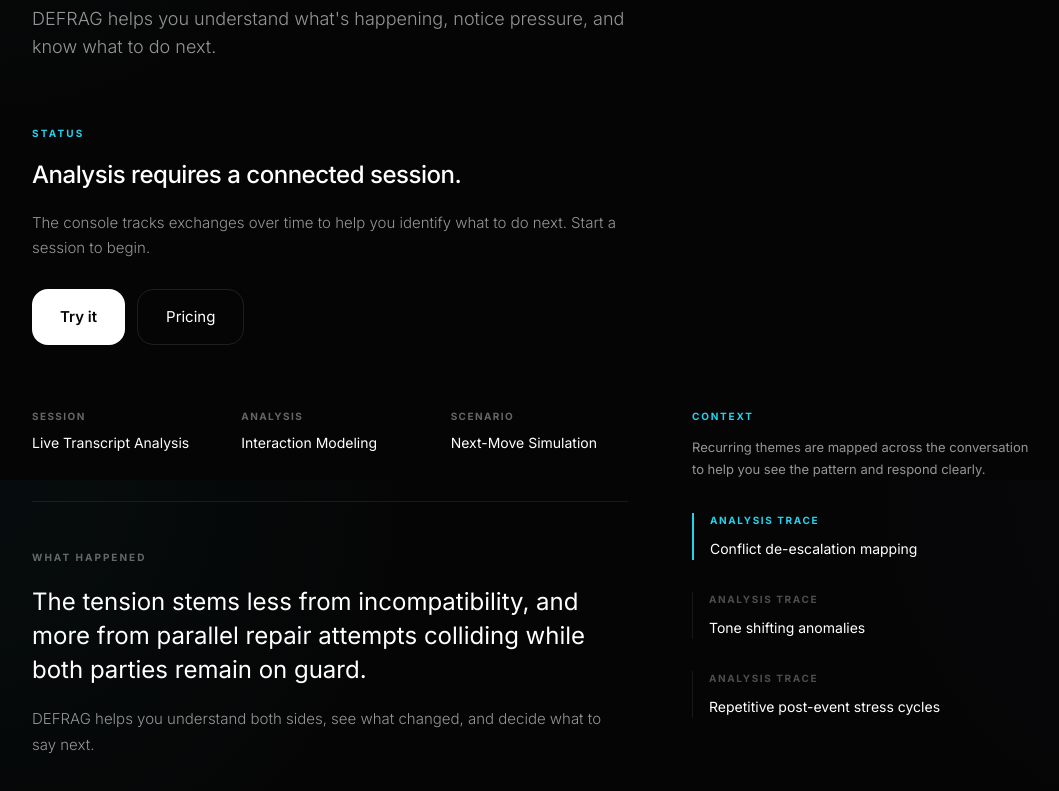
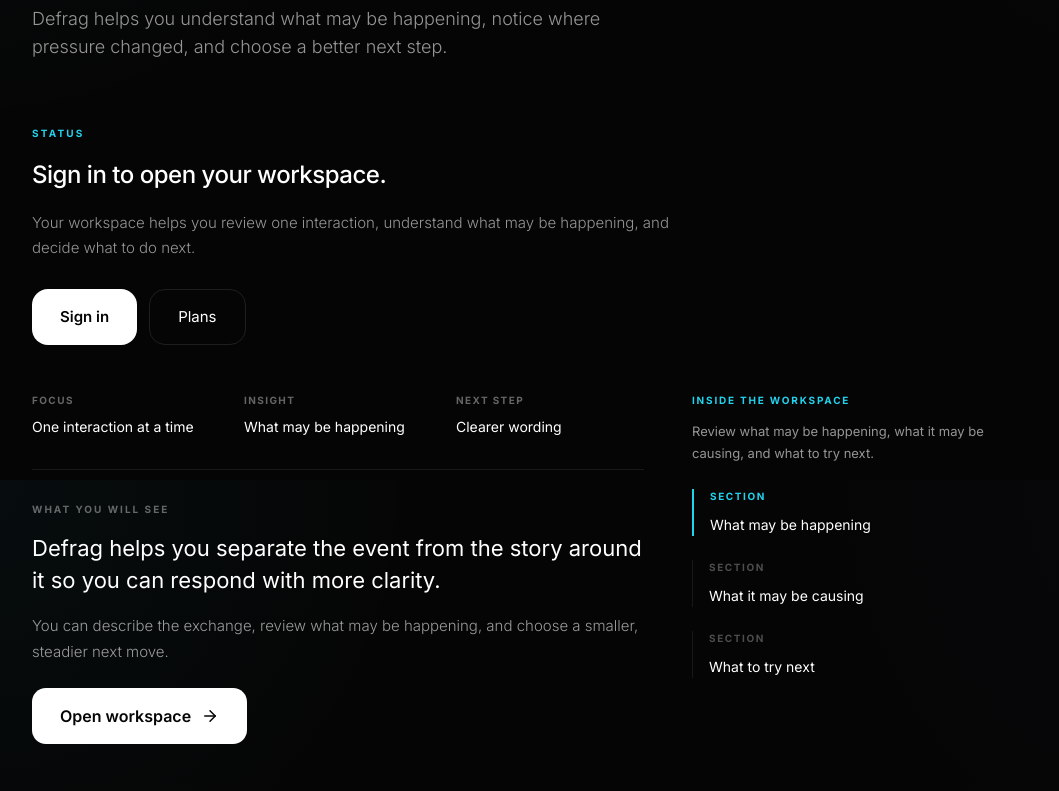
Before and after one commit to chadjameso93-netizen/defragsrelationalswap, a Next.js app in the folder apps/web/: page /dynamics in a window 1280 px wide. Shown: the part 320-1111 px from the top of the page, without its empty margins (32-1091 px from the left). Built offline with nearby package versions, Linux system fonts and the light colour scheme; no server answers.

Commit message:
refine dynamics page

```diff
--- a/apps/web/src/app/dynamics/page.tsx
+++ b/apps/web/src/app/dynamics/page.tsx
@@ -1,12 +1,11 @@
 import Link from "next/link";
 import { AppShell } from "../../components/app-shell";
-import { DynamicsWorkspace } from "../../components/dynamics-workspace";
 import { PublicPreviewCta } from "../../components/public-preview-cta";
 import { getBillingStateForUser } from "../../lib/billing-server";
 import { getAuthenticatedUserOrNull } from "../../server/auth";
 import { listThreadsForUser } from "../../server/dynamics-store";
 import DefragAISurface from "../../components/defrag-ai-surface";
-import { ArrowRight, Zap } from "lucide-react";
+import { ArrowRight } from "lucide-react";
 
 export default async function DynamicsPage() {
   const user = await getAuthenticatedUserOrNull();
@@ -14,65 +13,61 @@
   if (!user) {
     return (
       <AppShell
-        eyebrow="Console"
+        eyebrow="Workspace"
         title="See the pattern. Change what happens next."
-        description="DEFRAG helps you understand what's happening, notice pressure, and know what to do next."
+        description="Defrag helps you understand what may be happening, notice where pressure changed, and choose a better next step."
         accent="#22d3ee"
       >
-        <div style={{ display: "grid", gap: 64 }}>
+        <div style={{ display: "grid", gap: 48 }}>
           <PublicPreviewCta
-            title="Analysis requires a connected session."
-            description="The console tracks exchanges over time to help you identify what to do next. Start a session to begin."
-            primaryLabel="Try it"
-            secondaryLabel="Pricing"
+            title="Sign in to open your workspace."
+            description="Your workspace helps you review one interaction, understand what may be happening, and decide what to do next."
+            primaryLabel="Sign in"
+            secondaryLabel="Plans"
             secondaryHref="/account/billing"
           />
 
-          <div style={{ maxWidth: 1000, display: "grid", gridTemplateColumns: "1fr 340px", gap: 64, alignItems: "start" }} className="dynamics-preview-grid">
-            <div style={{ display: "grid", gap: 48 }}>
-
-              {/* Capability Summary */}
-              <div style={{ display: "grid", gridTemplateColumns: "repeat(3, 1fr)", gap: 32 }} className="dynamics-preview-metrics">
+          <div style={{ maxWidth: 980, display: "grid", gridTemplateColumns: "1fr 320px", gap: 48, alignItems: "start" }} className="dynamics-preview-grid">
+            <div style={{ display: "grid", gap: 32 }}>
+              <div style={{ display: "grid", gridTemplateColumns: "repeat(3, 1fr)", gap: 24 }} className="dynamics-preview-metrics">
                 {[
-                  ["Session", "Live Transcript Analysis"],
-                  ["Analysis", "Interaction Modeling"],
-                  ["Scenario", "Next-Move Simulation"],
+                  ["Focus", "One interaction at a time"],
+                  ["Insight", "What may be happening"],
+                  ["Next step", "Clearer wording"],
                 ].map(([label, value]) => (
                   <div key={label}>
                     <div style={{ fontSize: 10, fontWeight: 700, letterSpacing: "0.14em", textTransform: "uppercase", color: "rgba(245,245,245,0.4)", marginBottom: 8 }}>{label}</div>
-                    <div style={{ fontSize: 14, color: "white" }}>{value}</div>
+                    <div style={{ fontSize: 14, color: "white", lineHeight: 1.5 }}>{value}</div>
                   </div>
                 ))}
               </div>
 
-              {/* Analysis Preview */}
-              <div style={{ paddingTop: 48, borderTop: "1px solid rgba(255,255,255,0.08)", display: "grid", gap: 20 }}>
-                <div style={{ fontSize: 10, fontWeight: 700, letterSpacing: "0.2em", textTransform: "uppercase", color: "rgba(245,245,245,0.4)" }}>What happened</div>
-                <p style={{ margin: 0, fontSize: 24, lineHeight: 1.4, color: "white", fontWeight: 400, maxWidth: 600 }}>
-                  The tension stems less from incompatibility, and more from parallel repair attempts colliding while both parties remain on guard.
+              <div style={{ paddingTop: 32, borderTop: "1px solid rgba(255,255,255,0.08)", display: "grid", gap: 16 }}>
+                <div style={{ fontSize: 10, fontWeight: 700, letterSpacing: "0.2em", textTransform: "uppercase", color: "rgba(245,245,245,0.4)" }}>What you will see</div>
+                <p style={{ margin: 0, fontSize: 22, lineHeight: 1.45, color: "white", fontWeight: 400, maxWidth: 640 }}>
+                  Defrag helps you separate the event from the story around it so you can respond with more clarity.
                 </p>
-                <p style={{ margin: 0, fontSize: 15, lineHeight: 1.7, color: "rgba(245,245,245,0.6)", fontWeight: 300 }}>
-                  DEFRAG helps you understand both sides, see what changed, and decide what to say next.
+                <p style={{ margin: 0, fontSize: 15, lineHeight: 1.7, color: "rgba(245,245,245,0.62)", fontWeight: 300 }}>
+                  You can describe the exchange, review what may be happening, and choose a smaller, steadier next move.
                 </p>
-                <Link href="/login" style={{ marginTop: 16, display: "inline-flex", alignItems: "center", gap: 10, width: "fit-content", padding: "18px 36px", borderRadius: 16, background: "white", color: "#050505", textDecoration: "none", fontWeight: 600, fontSize: 16 }}>
-                  Try it <ArrowRight style={{ width: 18, height: 18 }} />
+                <Link href="/login" style={{ marginTop: 8, display: "inline-flex", alignItems: "center", gap: 10, width: "fit-content", padding: "16px 28px", borderRadius: 14, background: "white", color: "#050505", textDecoration: "none", fontWeight: 600, fontSize: 16 }}>
+                  Open workspace <ArrowRight style={{ width: 18, height: 18 }} />
                 </Link>
               </div>
             </div>
 
-            {/* Right Column: Context */}
-            <div style={{ display: "grid", gap: 32 }}>
+            <div style={{ display: "grid", gap: 24 }}>
               <div>
-                <div style={{ fontSize: 10, fontWeight: 700, letterSpacing: "0.18em", textTransform: "uppercase", color: "#22d3ee", marginBottom: 12 }}>Context</div>
-                <p style={{ margin: 0, fontSize: 13, lineHeight: 1.7, color: "rgba(245,245,245,0.6)" }}>Recurring themes are mapped across the conversation to help you see the pattern and respond clearly.</p>
+                <div style={{ fontSize: 10, fontWeight: 700, letterSpacing: "0.18em", textTransform: "uppercase", color: "#22d3ee", marginBottom: 12 }}>Inside the workspace</div>
+                <p style={{ margin: 0, fontSize: 13, lineHeight: 1.7, color: "rgba(245,245,245,0.6)" }}>Review what may be happening, what it may be causing, and what to try next.</p>
               </div>
               {[
-                "Conflict de-escalation mapping",
-                "Tone shifting anomalies",
-                "Repetitive post-event stress cycles",
+                "What may be happening",
+                "What it may be causing",
+                "What to try next",
               ].map((thread, index) => (
                 <div key={thread} style={{ paddingLeft: 16, borderLeft: index === 0 ? "2px solid #22d3ee" : "1px solid rgba(255,255,255,0.08)" }}>
-                  <div style={{ fontSize: 10, fontWeight: 700, letterSpacing: "0.16em", textTransform: "uppercase", color: index === 0 ? "#22d3ee" : "rgba(245,245,245,0.3)", marginBottom: 8 }}>Analysis Trace</div>
+                  <div style={{ fontSize: 10, fontWeight: 700, letterSpacing: "0.16em", textTransform: "uppercase", color: index === 0 ? "#22d3ee" : "rgba(245,245,245,0.3)", marginBottom: 8 }}>Section</div>
                   <span style={{ lineHeight: 1.55, color: "white", fontSize: 14 }}>{thread}</span>
                 </div>
               ))}
@@ -91,7 +86,7 @@
     );
   }
 
-  const { entitlements } = await getBillingStateForUser(user.userId);
-  const threads = await listThreadsForUser(user.userId);
+  await getBillingStateForUser(user.userId);
+  await listThreadsForUser(user.userId);
   return <DefragAISurface />;
 }
```
